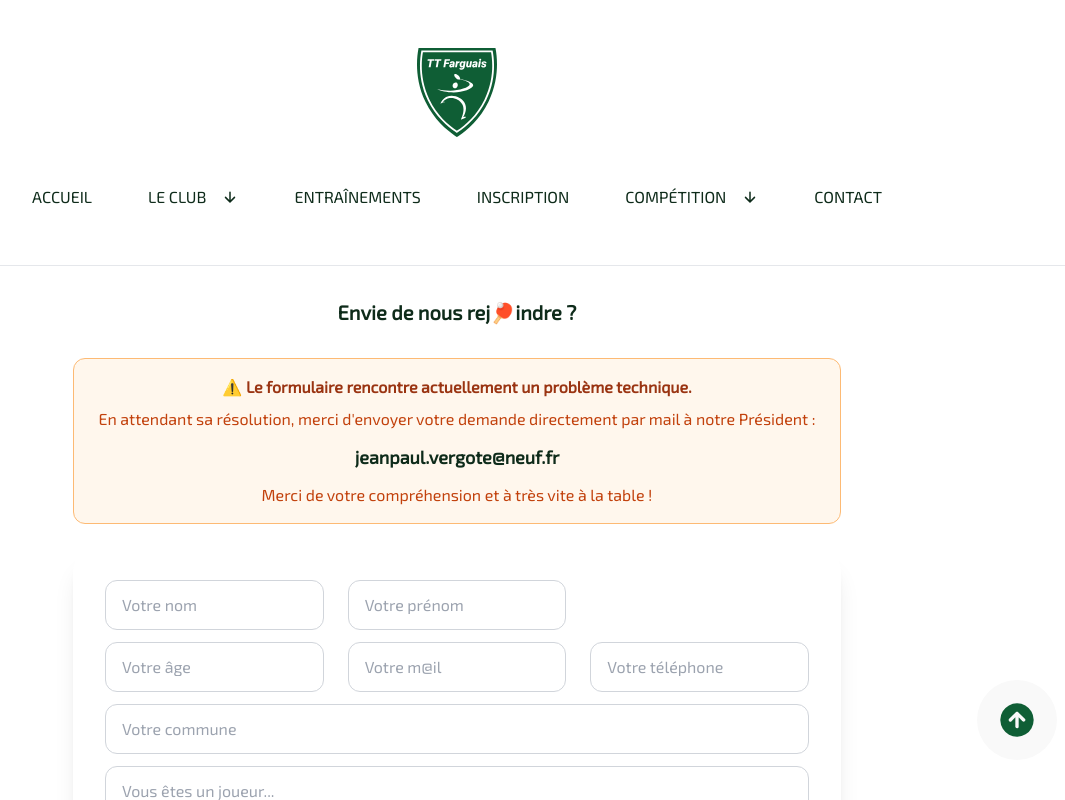
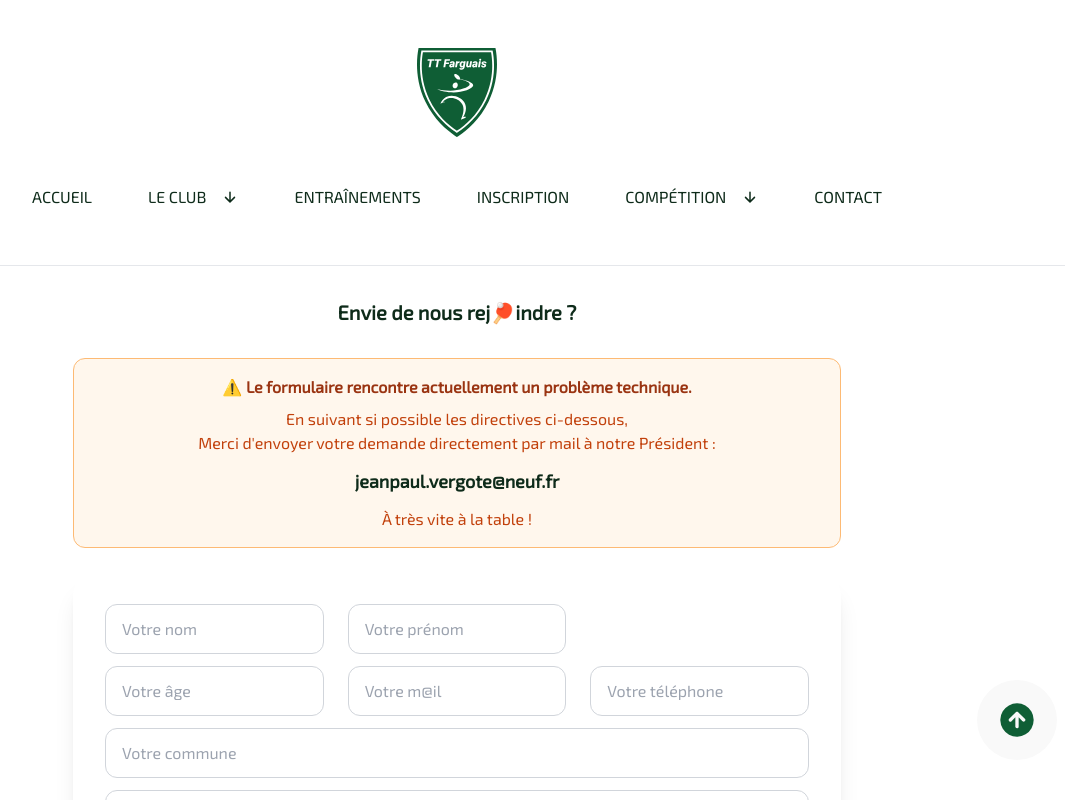
Before and after one commit to ttfarguais/ttfarguais, a Next.js app: page /contact in a window 1280 px wide. Shown: the top 800 px of the page, without its empty margins (183-1248 px from the left). Built offline with nearby package versions, Linux system fonts and the light colour scheme.

Commit message:
Update Contact.jsx

```diff
--- a/app/src/components/Main/contact/Contact.jsx
+++ b/app/src/components/Main/contact/Contact.jsx
@@ -33,7 +33,7 @@ export default function Contact({
         ⚠️ Le formulaire rencontre actuellement un problème technique.
       </p>
       <p className="mt-2 text-orange-700">
-        En attendant sa résolution, merci d&apos;envoyer votre demande directement par mail à notre Président :
+        En suivant si possible les directives ci-dessous,<br/>Merci d&apos;envoyer votre demande directement par mail à notre Président :
       </p>
 
       <p className="mt-3 text-lg font-bold select-all">
@@ -41,7 +41,7 @@ export default function Contact({
       </p>
 
       <p className="mt-3 text-orange-700">
-        Merci de votre compréhension et à très vite à la table !
+        À très vite à la table !
       </p>
     </div>
       {/* Formulaire */}
```
